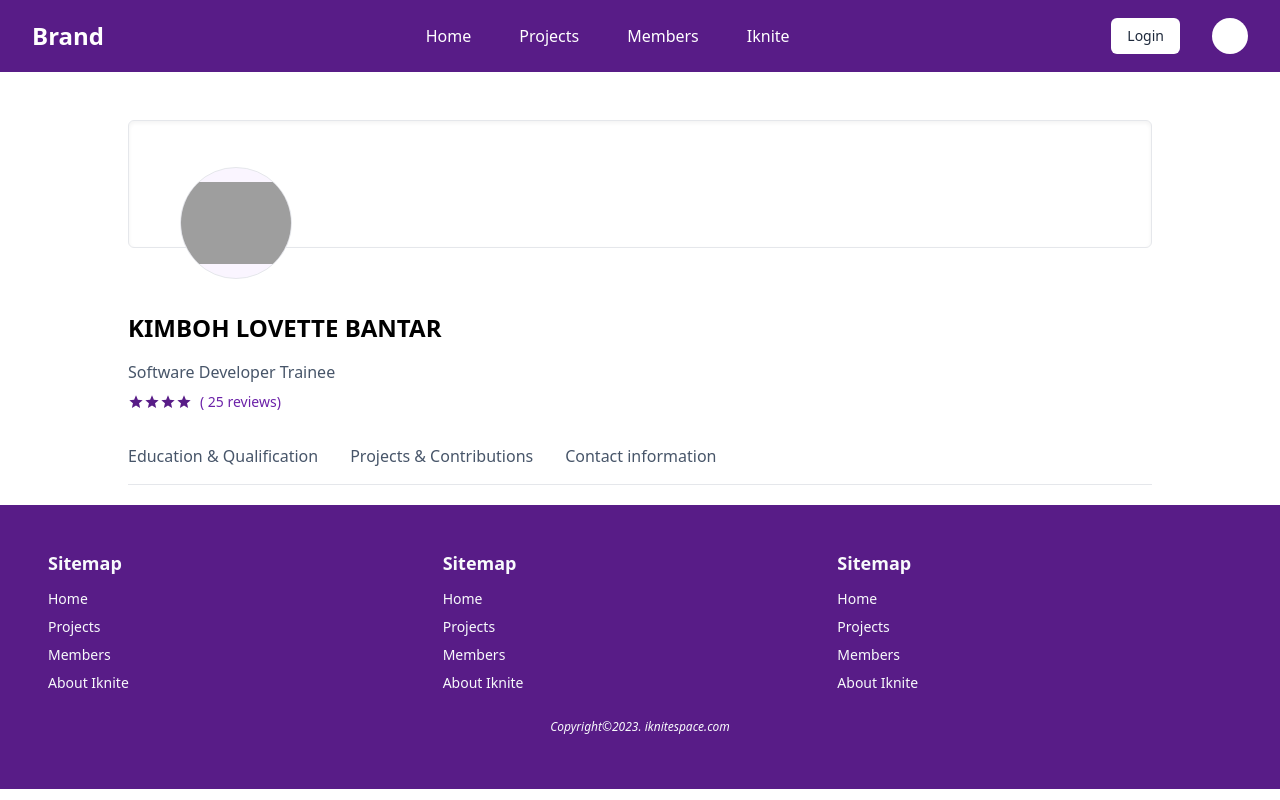
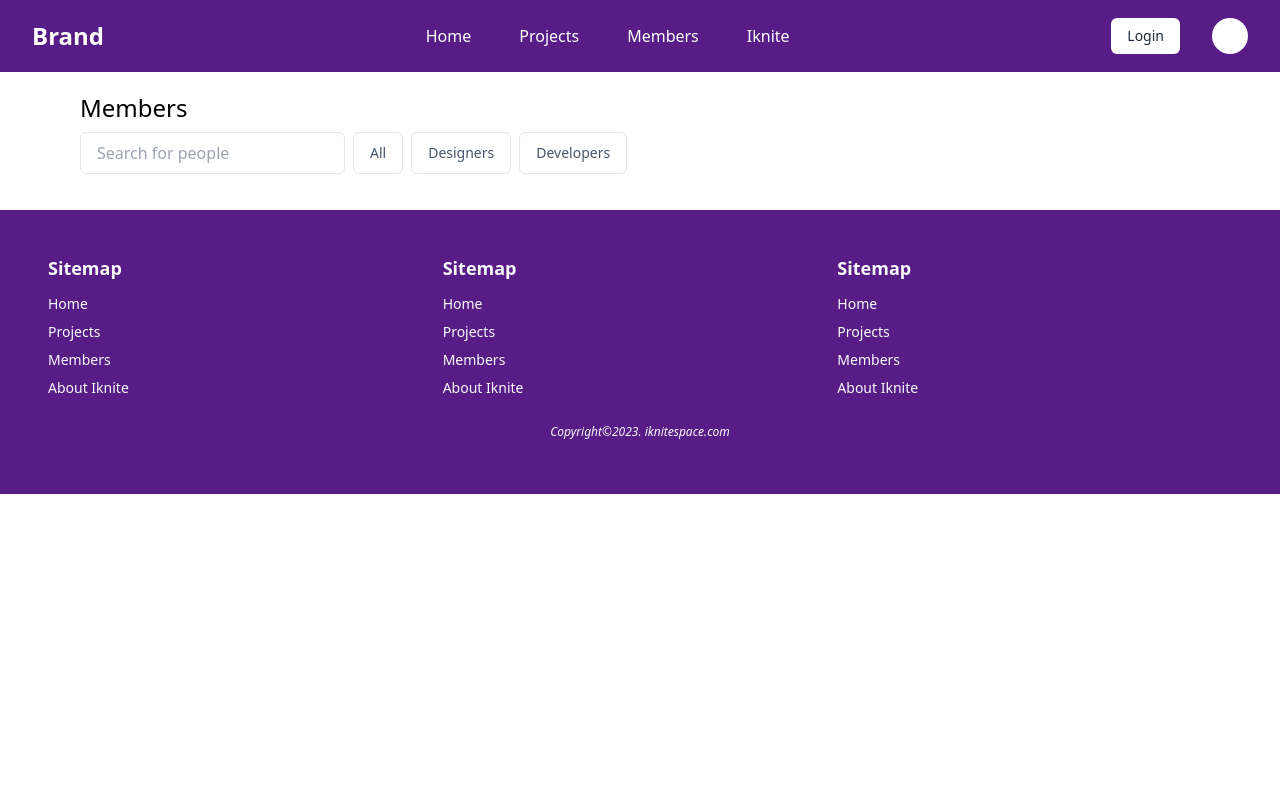
Before and after one commit to Kimbohlovette/iknite-portfolio-manager, a React (Create React App) app: page /members in a window 1280 px wide. Built offline with nearby package versions, Linux system fonts and the light colour scheme; grey boxes are pictures that could not be loaded; some icons are missing.

Commit message:
Filters section of members page done

```diff
--- a/src/App.tsx
+++ b/src/App.tsx
@@ -52,7 +52,7 @@ const router = createBrowserRouter(
                     path: '/members',
                     element: <Members />,
                     children: [
-                       { path: '/members/', element: <Education />},
+                       { path: '/members', element: <Education />},
                        { path: '/members/contributions', element: <Contributions />},
                        { path: '/members/contacts', element: <ContactInfo />},
                     ]
--- a/src/pages/MemberProfile.tsx
+++ b/src/pages/MemberProfile.tsx
@@ -27,10 +27,19 @@ function MemberProfile() {
         </div>
 
         <header className="w-full py-4 my-2 border-b text-slate-600">
-            <div className="flex flex-row flex-wrap gap-8">
-                <NavLink to="/members/" className={({isActive})=> isActive?"border-b-4 pb-1 border-purple-800":""}>Education & Qualification</NavLink>
-                <NavLink to="/members/contributions" className={({isActive})=> isActive?"border-b-4 pb-1 border-purple-800":""}>Projects & Contributions</NavLink>
-                <NavLink to="/members/contacts" className={({isActive})=> isActive?"border-b-4 pb-1 border-purple-800":""}>Contact information</NavLink>
+            <div className="flex flex-row flex-wrap gap-8 [&>*]:pb-1">
+                <NavLink to="/members" className={({isActive})=> isActive?" border-purple-800 border-b-4":"border-b-transparent border-b-4"} end>
+                    Education
+                    <span className="hidden sm:inline-block">/Qualifications</span>
+                </NavLink>
+                <NavLink to="/members/contributions" className={({isActive})=> isActive?"border-b-4 pb-1 border-purple-800":""}>
+                    Projects
+                    <span className="hidden sm:inline-block"> /Contributions</span>
+                </NavLink>
+                <NavLink to="/members/contacts" className={({isActive})=> isActive?"border-b-4 pb-1 border-purple-800":""}>
+                    <span className="hidden sm:block">Contact information</span>
+                    <span className="sm:hidden">Contacts</span>
+                    </NavLink>
             </div>
         </header>
         <Outlet />
@@ -41,8 +50,9 @@ function MemberProfile() {
 
 export function Education() {
     return (
-        <div className="my-5">
-
+        <div className="my-8 divide-y [&>*]:py-4">
+            <Certificate />
+            <Certificate />
         </div>
     )
 }
@@ -50,14 +60,14 @@ export function Education() {
 export function Contributions() {
     return (
         <div className="my-5">
-            <table className="w-full divide-y">
-                <thead className="bg-purple-900 text-white [&>*]:py-4 text-xs">
+            <table className="w-full divide-y text-sm">
+                <thead className="bg-purple-900 text-white [&>*]:py-4">
                     <td></td>
                     <td>Project</td>
                     <td>Contributors</td>
                     <td>Status</td>
                 </thead>
-                <tr className="[&>*]:py-4 hover:bg-slate-200 text-slate-500 rounded-sm">
+                <tr className="[&>*]:py-2 hover:bg-slate-200 text-slate-500 rounded-sm">
                     <td>icon</td>
                     <td className="flex-1">Bohikor</td>
                     <td className="flex flex-row justify-start items-center">
@@ -66,16 +76,16 @@ export function Contributions() {
                         <Avatar />
                         <Avatar />
                     </td>
-                    <td className="">done</td>
+                    <td className="text-green-600">completed</td>
                 </tr>
-                <tr className="[&>*]:py-4 hover:bg-slate-200 text-slate-500 rounded-sm">
+                <tr className="[&>*]:py-2 hover:bg-slate-200 text-slate-500 rounded-sm">
                     <td>icon</td>
                     <td className="flex-1">Cliqets</td>
                     <td className="flex flex-row justify-start items-center">
                         <Avatar />
                         <Avatar />
                     </td>
-                    <td className="">progress</td>
+                    <td className="text-blue-500">in progress</td>
                 </tr>
             </table>
         </div>
@@ -84,6 +94,16 @@ export function Contributions() {
 
 
 // ============== Helper components ===================
+function Certificate(){
+    return (
+        <div>
+            <h1 className="my-1 text-lg text-slate-700 font-semibold">BSc. Mathematics and Computer Science</h1>
+            <p className="py-1 text-slate-500">University of Buea</p>
+            <p className="py-1 text-purple-900">From 2017 to 2020</p>
+            <div className="text-slate-600 my-2">Remark: <span className="px-4 py-1 rounded-lg text-sm bg-purple-200">Excellent</span></div>
+        </div>
+    )
+}
 
 function Avatar(){
     return (
--- a/src/pages/Members.tsx
+++ b/src/pages/Members.tsx
@@ -1,10 +1,30 @@
 import React from 'react'
-import MemberProfile from './MemberProfile'
 
 function Members() {
   return (
-    <div>
-        <MemberProfile />
+    <div className="my-5">
+        <h1 className="text-2xl font-medium my-2">Members</h1>
+
+        <div className="filters flex flex-row gap-2">
+            <input
+            type="search"
+            name="search"
+            id="search-name"
+            placeholder="Search for people"
+            className="border focus:outline-none py-2 px-4 min-w-0 rounded-md"
+            />
+            <button className="border py-2 px-4 rounded-md text-slate-600 text-sm w-fit">All</button>
+            <button className="border py-2 px-4 rounded-md text-slate-600 text-sm w-fit">Designers</button>
+            <button className="border py-2 px-4 rounded-md text-slate-600 text-sm w-fit">Developers</button>
+        </div>
+
+        <div className="members my-4">
+            <div className="member flex flex-row">
+                <div className="avatar rounded-full max-h-[2rem]">
+
+                </div>
+            </div>
+        </div>
     </div>
   )
 }
```
